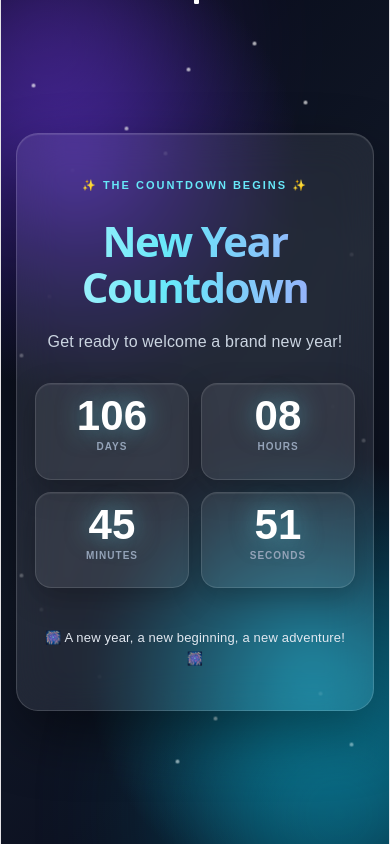
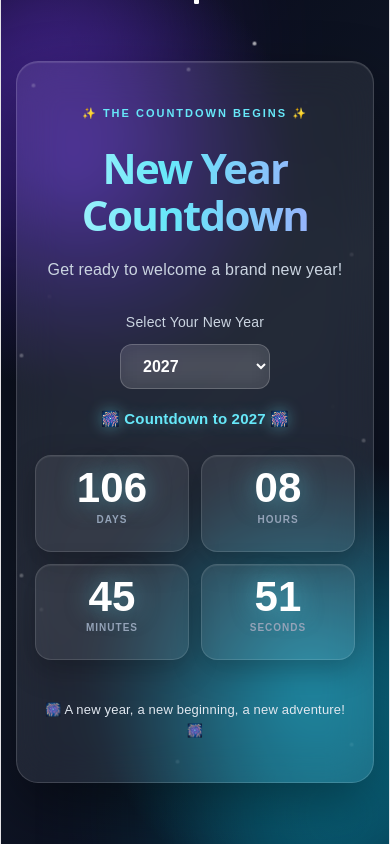
Before and after one commit to Sandhya769-source/new-year-ccountdown, a React (Vite) app: page / in a window 390 px wide. Built offline with nearby package versions, Linux system fonts and the light colour scheme.

Commit message:
Add future year selection feature

```diff
--- a/src/App.css
+++ b/src/App.css
@@ -400,3 +400,83 @@ h1 {
     opacity: 1;
   }
 }
+/* Year Selector */
+
+.year-selector {
+  display: flex;
+  justify-content: center;
+  align-items: center;
+  gap: 15px;
+  margin-bottom: 18px;
+}
+
+.year-selector label {
+  color: #cbd5e1;
+  font-size: 16px;
+  font-weight: 500;
+}
+
+.year-selector select {
+  min-width: 130px;
+  padding: 12px 18px;
+  border: 1px solid rgba(255, 255, 255, 0.2);
+  border-radius: 12px;
+
+  background: rgba(255, 255, 255, 0.1);
+  color: white;
+
+  font-size: 16px;
+  font-weight: 600;
+
+  outline: none;
+  cursor: pointer;
+
+  backdrop-filter: blur(10px);
+  transition: 0.3s ease;
+}
+
+.year-selector select:hover {
+  border-color: #67e8f9;
+  box-shadow: 0 0 15px rgba(103, 232, 249, 0.25);
+}
+
+.year-selector select:focus {
+  border-color: #67e8f9;
+}
+
+.year-selector option {
+  background: #111827;
+  color: white;
+}
+
+/* Selected Year */
+
+.selected-year {
+  color: #67e8f9;
+  font-size: 18px;
+  font-weight: 700;
+  margin-bottom: 25px;
+
+  text-shadow: 0 0 15px rgba(103, 232, 249, 0.4);
+}
+
+/* Mobile */
+
+@media (max-width: 480px) {
+  .year-selector {
+    flex-direction: column;
+    gap: 10px;
+  }
+
+  .year-selector label {
+    font-size: 14px;
+  }
+
+  .year-selector select {
+    width: 150px;
+  }
+
+  .selected-year {
+    font-size: 15px;
+  }
+}
--- a/src/App.jsx
+++ b/src/App.jsx
@@ -2,11 +2,18 @@ import { useEffect, useState } from "react";
 import "./App.css";
 
 function App() {
+  const currentYear = new Date().getFullYear();
+
+  // Target year
+  const [targetYear, setTargetYear] = useState(currentYear + 1);
+
   const calculateTimeLeft = () => {
     const now = new Date();
-    const nextYear = now.getFullYear() + 1;
 
-    const newYear = new Date(`January 1, ${nextYear} 00:00:00`);
+    const newYear = new Date(
+      `January 1, ${targetYear} 00:00:00`
+    );
+
     const difference = newYear - now;
 
     if (difference <= 0) {
@@ -19,25 +26,46 @@ function App() {
     }
 
     return {
-      days: Math.floor(difference / (1000 * 60 * 60 * 24)),
-      hours: Math.floor((difference / (1000 * 60 * 60)) % 24),
-      minutes: Math.floor((difference / (1000 * 60)) % 60),
-      seconds: Math.floor((difference / 1000) % 60),
+      days: Math.floor(
+        difference / (1000 * 60 * 60 * 24)
+      ),
+      hours: Math.floor(
+        (difference / (1000 * 60 * 60)) % 24
+      ),
+      minutes: Math.floor(
+        (difference / (1000 * 60)) % 60
+      ),
+      seconds: Math.floor(
+        (difference / 1000) % 60
+      ),
     };
   };
 
-  const [timeLeft, setTimeLeft] = useState(calculateTimeLeft());
+  const [timeLeft, setTimeLeft] = useState(
+    calculateTimeLeft()
+  );
 
   useEffect(() => {
+    // Immediately update when year changes
+    setTimeLeft(calculateTimeLeft());
+
     const timer = setInterval(() => {
       setTimeLeft(calculateTimeLeft());
     }, 1000);
 
     return () => clearInterval(timer);
-  }, []);
+  }, [targetYear]);
+
+  // Generate future years
+  const futureYears = [];
+
+  for (let year = currentYear + 1; year <= currentYear + 20; year++) {
+    futureYears.push(year);
+  }
 
   return (
     <div className="app">
+
       {/* Animated Stars */}
       <div className="stars">
         {Array.from({ length: 50 }).map((_, index) => (
@@ -47,6 +75,7 @@ function App() {
 
       {/* Countdown Card */}
       <div className="countdown-container">
+
         <p className="small-title">
           ✨ THE COUNTDOWN BEGINS ✨
         </p>
@@ -57,8 +86,37 @@ function App() {
           Get ready to welcome a brand new year!
         </p>
 
+        {/* Year Selector */}
+        <div className="year-selector">
+
+          <label htmlFor="year">
+            Select Your New Year
+          </label>
+
+          <select
+            id="year"
+            value={targetYear}
+            onChange={(e) =>
+              setTargetYear(Number(e.target.value))
+            }
+          >
+            {futureYears.map((year) => (
+              <option key={year} value={year}>
+                {year}
+              </option>
+            ))}
+          </select>
+
+        </div>
+
+        {/* Selected Year */}
+        <div className="selected-year">
+          🎆 Countdown to {targetYear} 🎆
+        </div>
+
         {/* Countdown */}
         <div className="countdown">
+
           <div className="time-box">
             <span>
               {String(timeLeft.days).padStart(2, "0")}
@@ -86,12 +144,14 @@ function App() {
             </span>
             <p>Seconds</p>
           </div>
+
         </div>
 
         {/* Bottom Message */}
         <p className="message">
           🎆 A new year, a new beginning, a new adventure! 🎆
         </p>
+
       </div>
     </div>
   );
```
